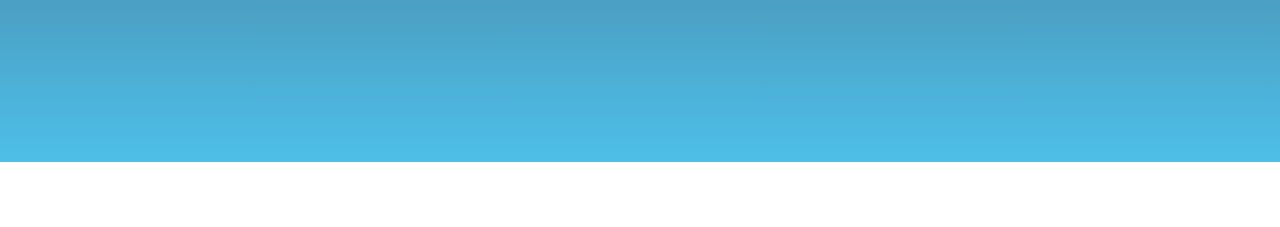
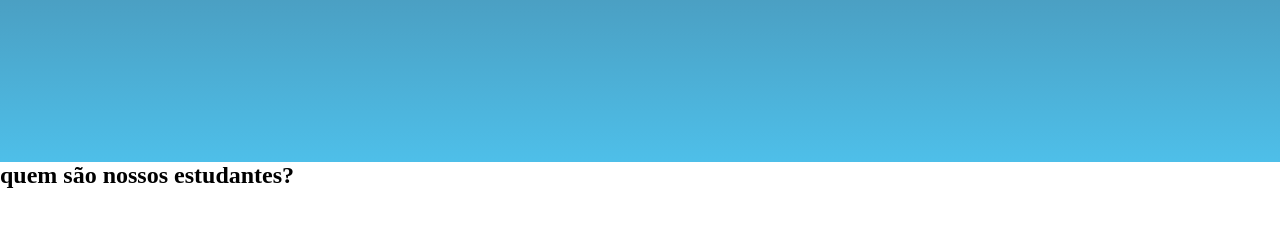
Before and after one commit to Dudah07/site2ano, a plain HTML site: page index.html in a window 1280 px wide. Shown: the part 487-714 px from the top of the page. Drawn offline with Linux system fonts and the light colour scheme.

Commit message:
Update index.html

```diff
--- a/index.html
+++ b/index.html
@@ -24,5 +24,8 @@
         </div>
         <img class="escola-imagem" src="provisorio.png" alt="foto da turma">
     </section>
+    <section class="Estudante">
+        <h2>quem são nossos estudantes?</h2>
+    </section>
 </body>
 </html>
```
